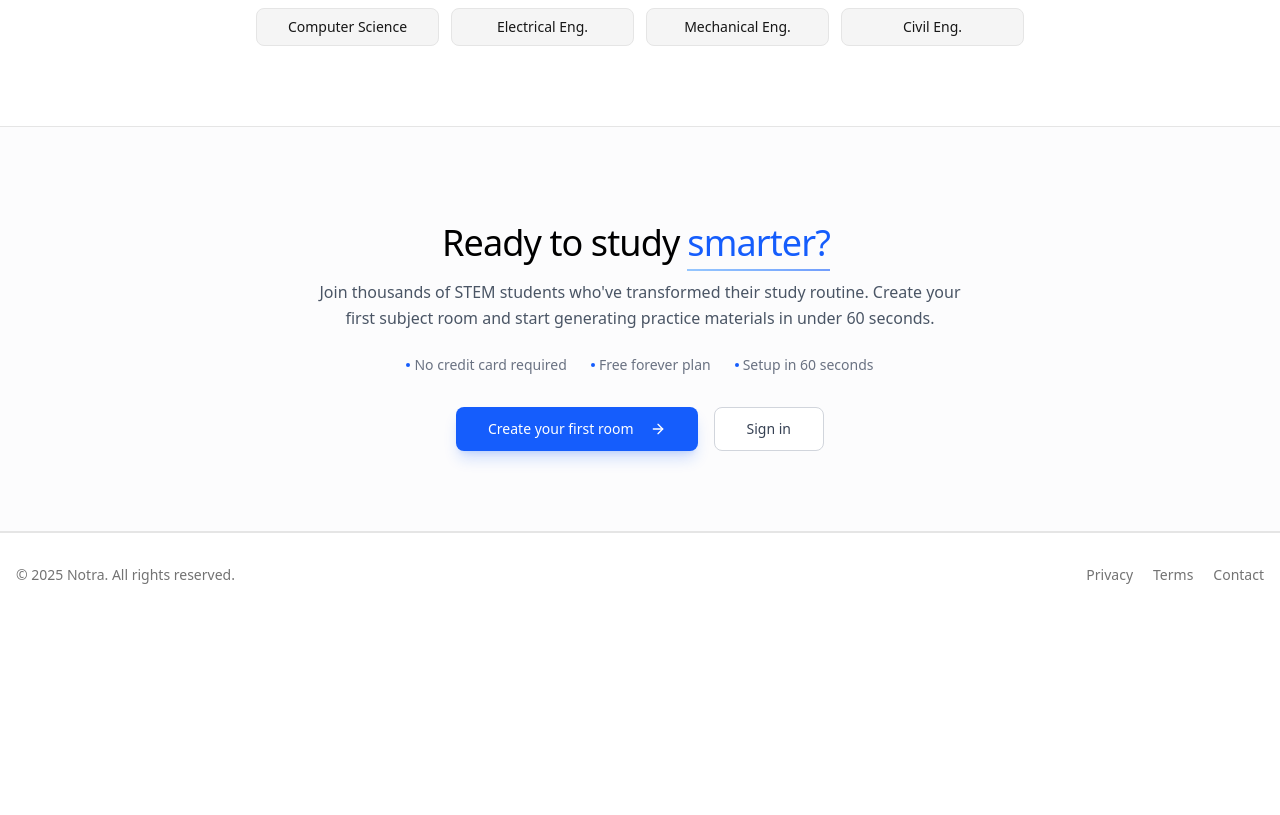
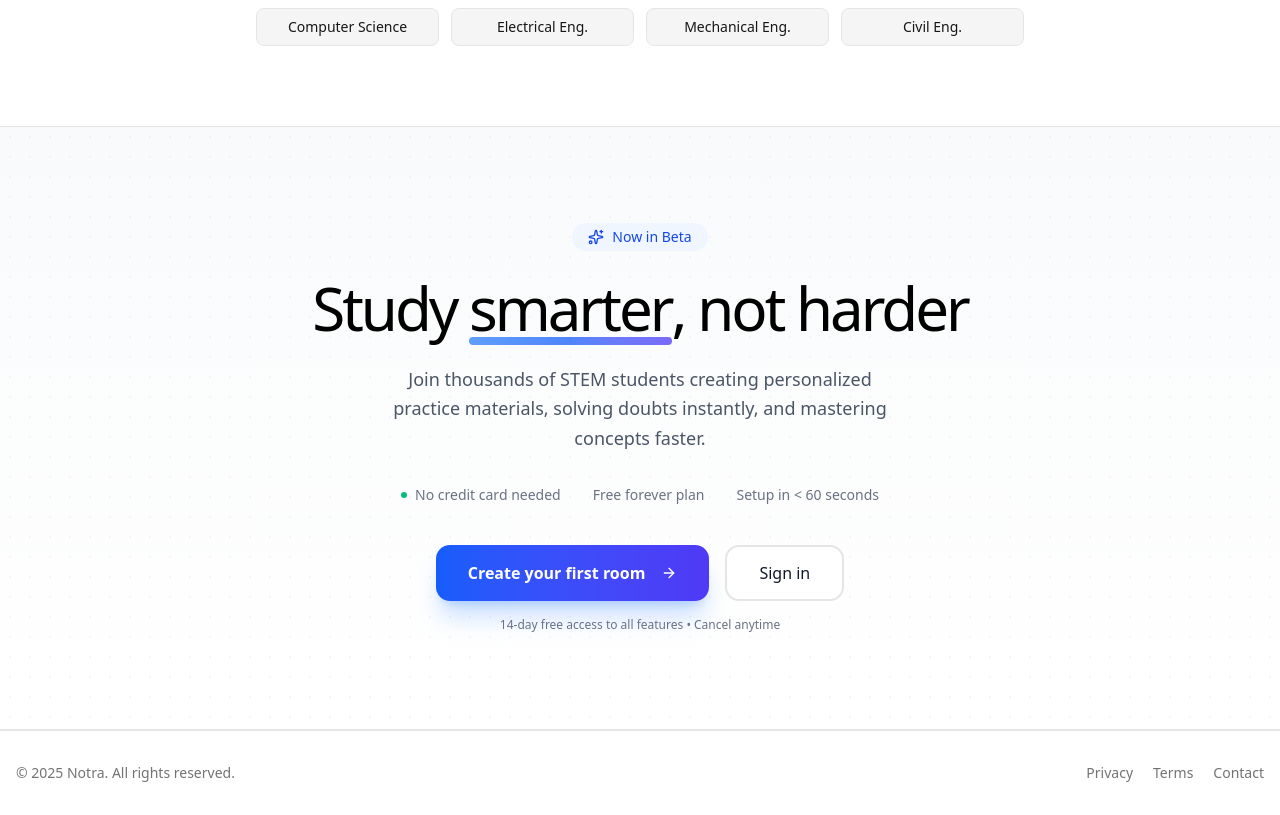
Before and after one commit to parththirwani/Notra, a Next.js app: page / in a window 1280 px wide. Shown: the part 3920-4735 px from the top of the page. Before the commit the page ends 4537 px from the top, so only its background shows below. Built offline with nearby package versions, Linux system fonts and the light colour scheme; no server answers.

Commit message:
Refactor CTA component for clarity and style

```diff
--- a/src/components/landing/CTA.tsx
+++ b/src/components/landing/CTA.tsx
@@ -1,7 +1,7 @@
 "use client";
 
 import { Button } from "@/components/ui/button";
-import { ArrowRight } from "lucide-react";
+import { ArrowRight, Sparkles } from "lucide-react";
 import { useState } from "react";
 import { SignInModal } from "@/components/auth/signinModal";
 import { useSession } from "next-auth/react";
@@ -12,7 +12,7 @@ const CTA = () => {
   const { status } = useSession();
   const router = useRouter();
 
-  const handleCreateRoom = () => {
+  const handlePrimaryAction = () => {
     if (status === "authenticated") {
       router.push("/chat");
     } else {
@@ -20,76 +20,92 @@ const CTA = () => {
     }
   };
 
-  const handleSignIn = () => {
+  const handleSecondaryAction = () => {
     if (status === "authenticated") {
-      router.push("/chat");
+      router.push("/dashboard"); // Changed to /dashboard for clarity
     } else {
       setShowSignInModal(true);
     }
   };
 
+  const isLoading = status === "loading";
+
   return (
     <>
-      <section id="cta" className="border-y bg-gray-50/50">
-        <div className="container mx-auto px-4 py-16 md:py-20">
+      <section id="cta" className="relative border-y bg-gradient-to-b from-gray-50 to-white overflow-hidden">
+        {/* Subtle background pattern */}
+        <div className="absolute inset-0 bg-[radial-gradient(#e5e7eb_1px,transparent_1px)] [background-size:20px_20px] opacity-40" />
+
+        <div className="container mx-auto px-4 py-20 md:py-24 relative">
           <div className="mx-auto max-w-2xl text-center">
-            {/* Main CTA heading */}
-            <h2 className="mt-4 font-display text-3xl tracking-tight text-black md:text-4xl">
-              Ready to study
-              <span className="relative mx-2">
-                <span className="text-blue-600">smarter?</span>
-                <div className="absolute -bottom-1 left-0 right-0 h-0.5 bg-gradient-to-r from-blue-400 to-blue-600 opacity-60" />
+            {/* Badge */}
+            <div className="inline-flex items-center gap-2 rounded-full bg-blue-50 px-4 py-1 text-sm font-medium text-blue-700 mb-6">
+              <Sparkles className="h-4 w-4" />
+              Now in Beta
+            </div>
+
+            {/* Main Heading */}
+            <h2 className="font-display text-4xl md:text-5xl lg:text-6xl tracking-tighter text-black leading-[1.1]">
+              Study{" "}
+              <span className="relative inline-block">
+                smarter
+                <div className="absolute -bottom-1 left-0 right-0 h-2 bg-gradient-to-r from-blue-500 via-blue-600 to-indigo-600 rounded opacity-75" />
               </span>
+              , not harder
             </h2>
 
             {/* Supporting text */}
-            <p className="mt-4 text-gray-600 leading-relaxed">
-              Join thousands of STEM students who&apos;ve transformed their study routine.
-              Create your first subject room and start generating practice materials in under 60 seconds.
+            <p className="mt-6 text-lg text-gray-600 max-w-lg mx-auto leading-relaxed">
+              Join thousands of STEM students creating personalized practice materials,
+              solving doubts instantly, and mastering concepts faster.
             </p>
 
-            {/* Value props */}
-            <div className="mt-6 flex flex-wrap items-center justify-center gap-6 text-sm text-gray-500">
-              <div className="flex items-center gap-1">
-                <div className="h-1 w-1 rounded-full bg-blue-600" />
-                <span>No credit card required</span>
+            {/* Trust signals */}
+            <div className="mt-8 flex flex-wrap items-center justify-center gap-x-8 gap-y-3 text-sm text-gray-500">
+              <div className="flex items-center gap-2">
+                <div className="h-1.5 w-1.5 rounded-full bg-emerald-500 animate-pulse" />
+                <span>No credit card needed</span>
               </div>
-              <div className="flex items-center gap-1">
-                <div className="h-1 w-1 rounded-full bg-blue-600" />
-                <span>Free forever plan</span>
-              </div>
-              <div className="flex items-center gap-1">
-                <div className="h-1 w-1 rounded-full bg-blue-600" />
-                <span>Setup in 60 seconds</span>
-              </div>
+              <div>Free forever plan</div>
+              <div>Setup in &lt; 60 seconds</div>
             </div>
 
-            {/* CTA buttons */}
-            <div className="mt-8 flex flex-col sm:flex-row items-center justify-center gap-4">
+            {/* CTA Buttons */}
+            <div className="mt-10 flex flex-col sm:flex-row items-center justify-center gap-4">
               <Button
                 size="lg"
-                onClick={handleCreateRoom}
-                disabled={status === "loading"}
-                className="group bg-blue-600 text-white hover:bg-blue-700 shadow-lg shadow-blue-600/20 hover:shadow-blue-600/30 transition-all duration-200 px-8"
+                onClick={handlePrimaryAction}
+                disabled={isLoading}
+                className="group relative h-14 px-8 text-base font-semibold bg-gradient-to-r from-blue-600 to-indigo-600 hover:from-blue-700 hover:to-indigo-700 text-white shadow-xl shadow-blue-500/25 hover:shadow-2xl hover:shadow-blue-500/30 transition-all duration-300 rounded-xl"
               >
-                {status === "loading" ? "Loading..." : status === "authenticated" ? "Go to Chat" : "Create your first room"}
-                <ArrowRight className="ml-2 h-4 w-4 group-hover:translate-x-0.5 transition-transform" />
+                {isLoading ? (
+                  "Loading..."
+                ) : status === "authenticated" ? (
+                  "Go to Chat"
+                ) : (
+                  "Create your first room"
+                )}
+                <ArrowRight className="ml-2 h-5 w-5 group-hover:translate-x-1 transition-transform" />
               </Button>
+
               <Button
                 size="lg"
                 variant="outline"
-                onClick={handleSignIn}
-                disabled={status === "loading"}
-                className="border-gray-300 text-gray-700 hover:bg-blue-50 hover:border-blue-300 hover:text-blue-700 transition-all duration-200 px-8"
+                onClick={handleSecondaryAction}
+                disabled={isLoading}
+                className="h-14 px-8 text-base font-medium border-2 hover:bg-gray-50 transition-colors rounded-xl"
               >
                 {status === "authenticated" ? "Go to Dashboard" : "Sign in"}
               </Button>
             </div>
+
+            <p className="mt-4 text-xs text-gray-500">
+              14-day free access to all features • Cancel anytime
+            </p>
           </div>
         </div>
       </section>
 
-      {/* Sign In Modal */}
       <SignInModal open={showSignInModal} onOpenChange={setShowSignInModal} />
     </>
   );
```
